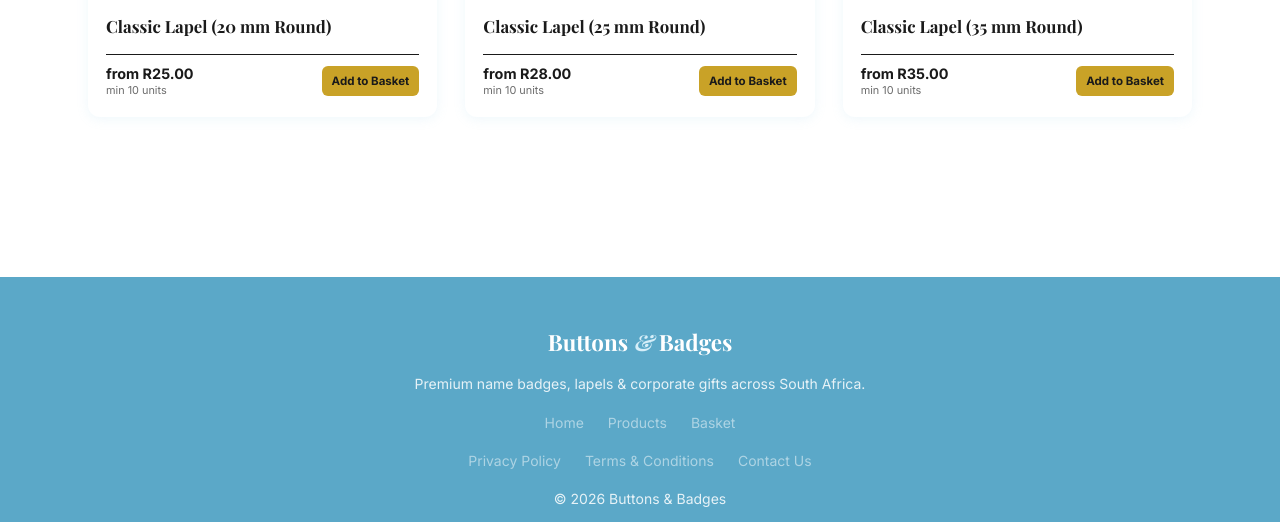
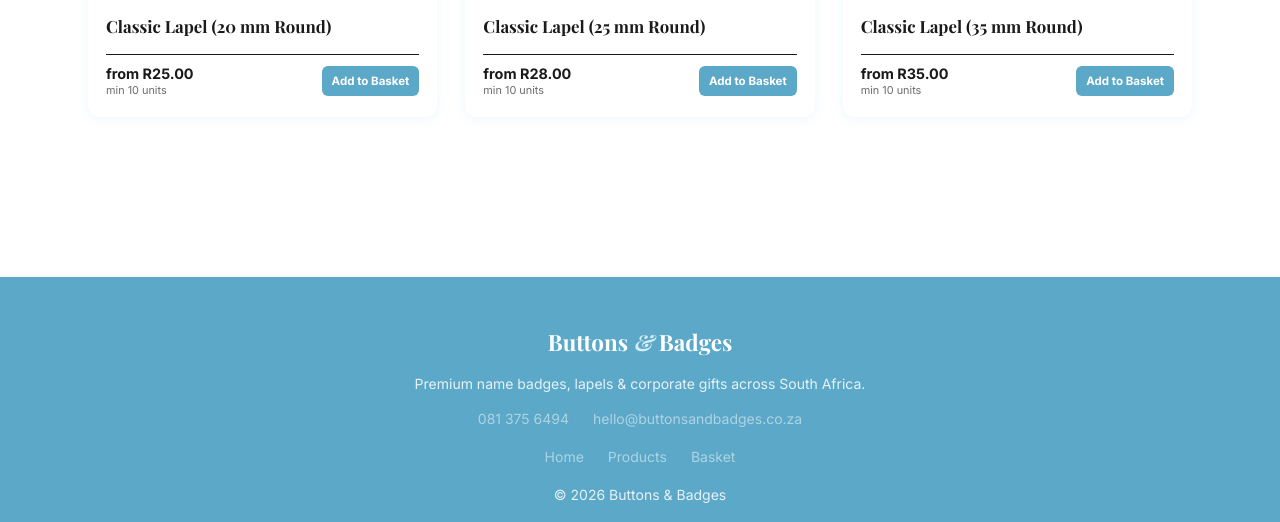
Before and after one commit to samuelhyerahyera7-sketch/buttonsandbadges, a React (Vite) app: page /product/bespoke-metal-lapel in a window 1280 px wide. Shown: the part 1412-1934 px from the top of the page. Built offline with nearby package versions, Linux system fonts and the light colour scheme; a web font is replaced by a local one.

Commit message:
Blue button; fix logo & (no italic); remove AI icon, Trusted 1995, quote strip; add phone to footer

```diff
--- a/src/components/Layout.tsx
+++ b/src/components/Layout.tsx
@@ -72,15 +72,14 @@ function Footer() {
     <footer className="site-footer">
       <span className="footer-logo">Buttons <span>&amp;</span> Badges</span>
       <p>Premium name badges, lapels &amp; corporate gifts across South Africa.</p>
-      <div className="footer-links">
+      <div className="footer-links" style={{ marginTop: '12px' }}>
+        <a href="tel:0813756494">081 375 6494</a>
+        <a href="mailto:hello@buttonsandbadges.co.za">hello@buttonsandbadges.co.za</a>
+      </div>
+      <div className="footer-links" style={{ marginTop: '8px' }}>
         <Link to="/">Home</Link>
         <Link to="/shop">Products</Link>
         <Link to="/basket">Basket</Link>
-      </div>
-      <div className="footer-links" style={{ marginTop: '8px' }}>
-        <a href="#">Privacy Policy</a>
-        <a href="#">Terms &amp; Conditions</a>
-        <a href="#">Contact Us</a>
       </div>
       <p style={{ marginTop: '16px' }}>&copy; {new Date().getFullYear()} Buttons &amp; Badges</p>
     </footer>
--- a/src/pages/Homepage.tsx
+++ b/src/pages/Homepage.tsx
@@ -14,8 +14,6 @@ const catCards = [
 ];
 
 const features = [
-  { icon: '✦', title: 'Custom Branding', desc: 'Upload your logo or artwork — every badge is made to your exact specifications.' },
-  { icon: '🏆', title: 'Trusted Since 1995', desc: 'Three decades of experience supplying businesses, schools, and events across South Africa.' },
   { icon: '⭐', title: 'Premium Quality', desc: 'Laser engraving, die-cast metal, crystal resin — materials built to impress and last.' },
   { icon: '🚚', title: 'Nationwide Delivery', desc: 'Fast turnaround and reliable delivery to every corner of South Africa.' },
 ];
@@ -113,26 +111,6 @@ export default function Homepage() {
         </div>
       </section>
 
-      {/* CONTACT STRIP */}
-      <section className="contact-strip">
-        <div className="section-inner">
-          <div className="contact-strip-inner">
-            <div>
-              <h2>Request a Quote</h2>
-              <p>Custom orders welcome · Fast turnaround · Nationwide delivery</p>
-            </div>
-            <div className="contact-details">
-              <a href="mailto:hello@buttonsandbadges.co.za" className="contact-btn">
-                Email Us
-              </a>
-              <div className="contact-info-list">
-                <p>hello@buttonsandbadges.co.za</p>
-                <p>Custom branding · Minimum quantities apply</p>
-              </div>
-            </div>
-          </div>
-        </div>
-      </section>
 
     </div>
   );
--- a/src/styles/main.css
+++ b/src/styles/main.css
@@ -73,7 +73,6 @@ button { cursor: pointer; font-family: var(--font-b); border: none; }
 }
 .site-logo span {
   color: var(--blue);
-  font-style: italic;
 }
 
 .site-nav { display: flex; gap: 32px; align-items: center; }
@@ -312,15 +311,15 @@ button { cursor: pointer; font-family: var(--font-b); border: none; }
 .product-minqty { display: block; font-size: 0.68rem; color: var(--grey); font-weight: 400; }
 
 .add-to-cart-btn {
-  background: #C9A227; color: #1A1A1A;
+  background: var(--blue-dk); color: var(--white);
   padding: 8px 10px; border-radius: 6px;
   font-size: 0.72rem; font-weight: 700;
   transition: background var(--trans);
   white-space: nowrap;
   flex-shrink: 0;
 }
-.add-to-cart-btn:hover { background: #B8880A; color: var(--white); }
-.add-to-cart-btn.added { background: #B8880A; color: var(--white); }
+.add-to-cart-btn:hover { background: var(--blue); }
+.add-to-cart-btn.added { background: var(--blue); }
 .add-to-cart-btn.large {
   padding: 14px 24px; font-size: 1rem;
   border-radius: 8px; width: 100%; margin-top: 8px;
```
